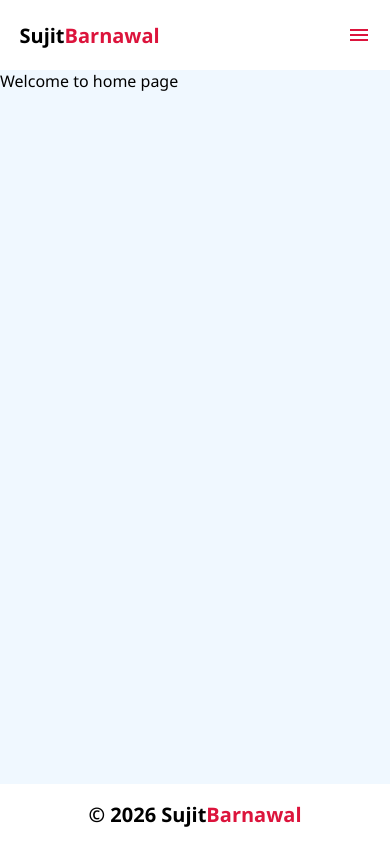
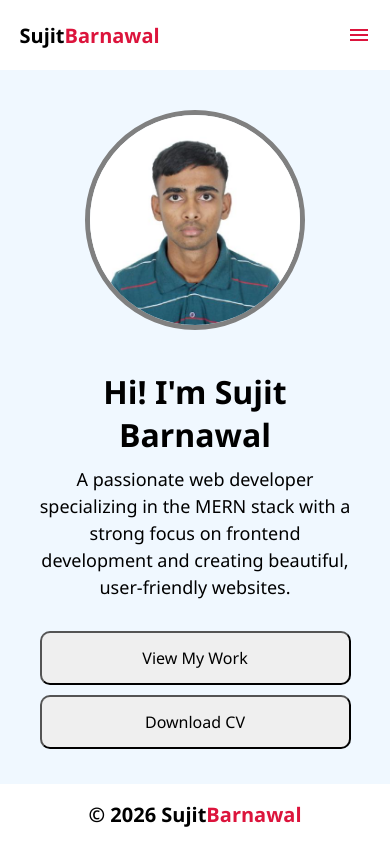
Before and after one commit to sujitbarnawal/week4-nuxt, a Nuxt app in the folder day1-application/: page / in a window 390 px wide. Built offline with nearby package versions, Linux system fonts and the light colour scheme.

Commit message:
feat: Added Home page for portfolio

```diff
--- a/day1-application/app/pages/index.vue
+++ b/day1-application/app/pages/index.vue
@@ -1,6 +1,133 @@
 <template>
-    <div>
+    <section id="home">
+        <div class="description">
+            <h1>Hi! I'm Sujit Barnawal</h1>
+            <p>A passionate web developer specializing in the MERN stack with a strong focus on frontend development and
+                creating beautiful, user-friendly websites.
+            </p>
 
-        Welcome to home page
-    </div>
+            <button @click="navigateTo('/projects')">View My Work</button>
+            <button><a target="_blank" href="https://drive.google.com/file/d/12tyoPHYZfULl4HIoX8IABfn650ew9wGR/view">Download CV</a></button>
+
+        </div>
+        <div class="image">
+            <img class="profile-img" src="../assets/images/sujit.jpg" alt="profile_img">
+
+        </div>
+
+    </section>
 </template>
+
+<style scoped>
+#home {
+    width: 90%;
+    margin: auto;
+    padding: 40px;
+    display: flex;
+    flex-direction: row;
+    align-items: center;
+    gap: 40px;
+    margin-top: 10%;
+}
+
+.description {
+    width: 60%;
+}
+
+.image {
+    border-radius: 50%;
+    border: 5px solid grey;
+    width: 300px;
+    height: 300px;
+    display: flex;
+    align-items: center;
+    justify-content: center;
+}
+
+
+.profile-img {
+    border-radius: 50%;
+    width: 100%;
+    height: 100%;
+    object-fit: cover;
+}
+
+
+h1 {
+    font-size: 50px;
+}
+
+p {
+    font-size: 25px;
+    margin-top: 10px;
+    margin-bottom: 20px;
+    line-height: 1.5;
+}
+
+
+button {
+    padding: 16px 24px;
+    font-size: 18px;
+    border-radius: 10px;
+    margin-right: 20px;
+    margin-top: 10px;
+    cursor: pointer;
+}
+
+a {
+    text-decoration: none;
+    color: black;
+}
+
+
+@media (max-width: 890px) {
+    #home {
+        flex-direction: column-reverse;
+        text-align: center;
+        margin-top: 5%;
+    }
+
+    .description {
+        width: 100%;
+    }
+
+    h1 {
+        font-size: 40px;
+    }
+
+    p {
+        font-size: 20px;
+    }
+
+    button {
+        margin-right: 10px;
+    }
+}
+
+
+@media (max-width: 480px) {
+    #home {
+        padding: 20px;
+    }
+
+    .image {
+        width: 220px;
+        height: 220px;
+    }
+
+    h1 {
+        font-size: 32px;
+    }
+
+    p {
+        font-size: 18px;
+    }
+
+    button {
+        width: 100%;
+        font-size: 16px;
+        padding: 14px;
+    }
+}
+
+</style>
```
Also changed, not shown: day1-application/app/assets/images/sujit.jpg (added).
